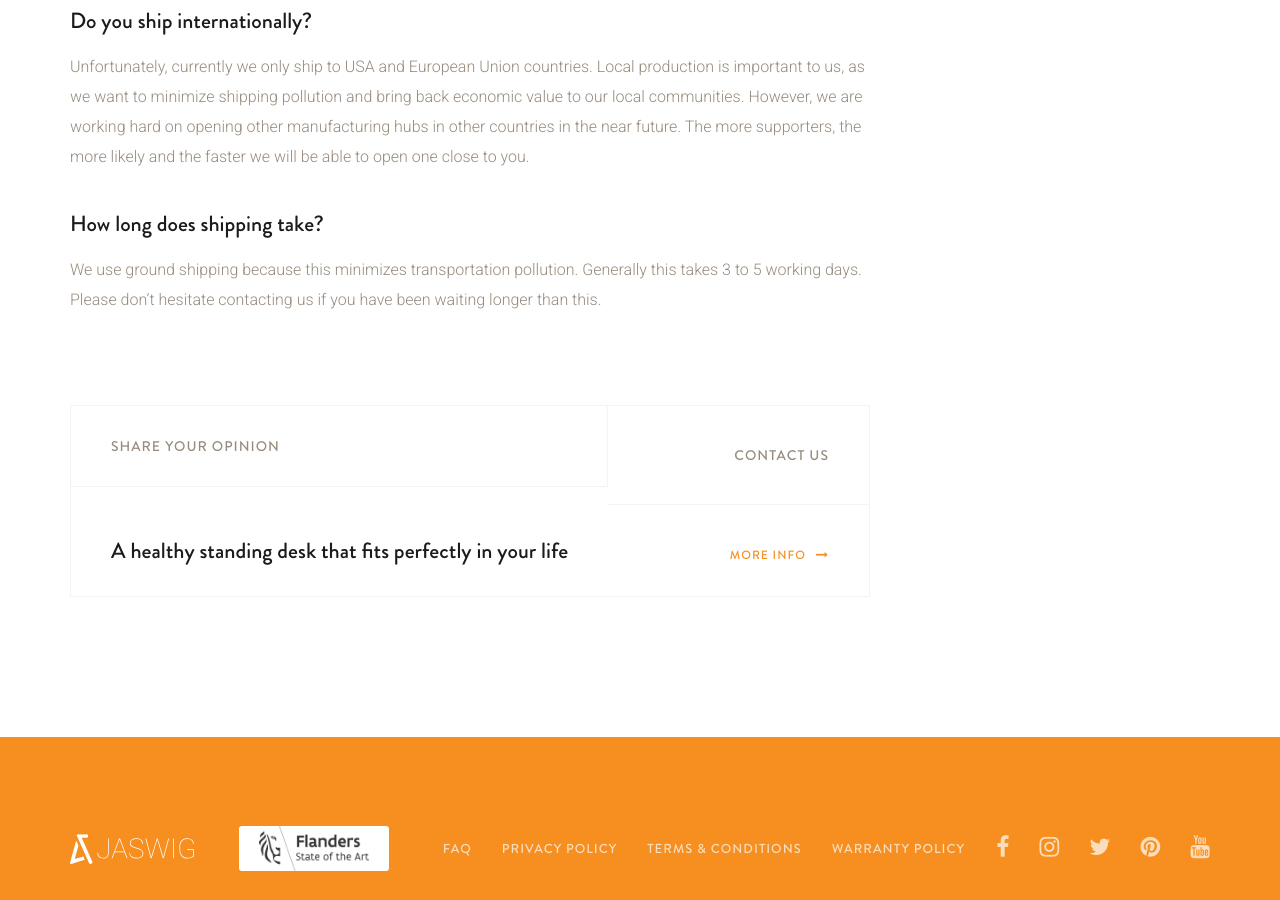
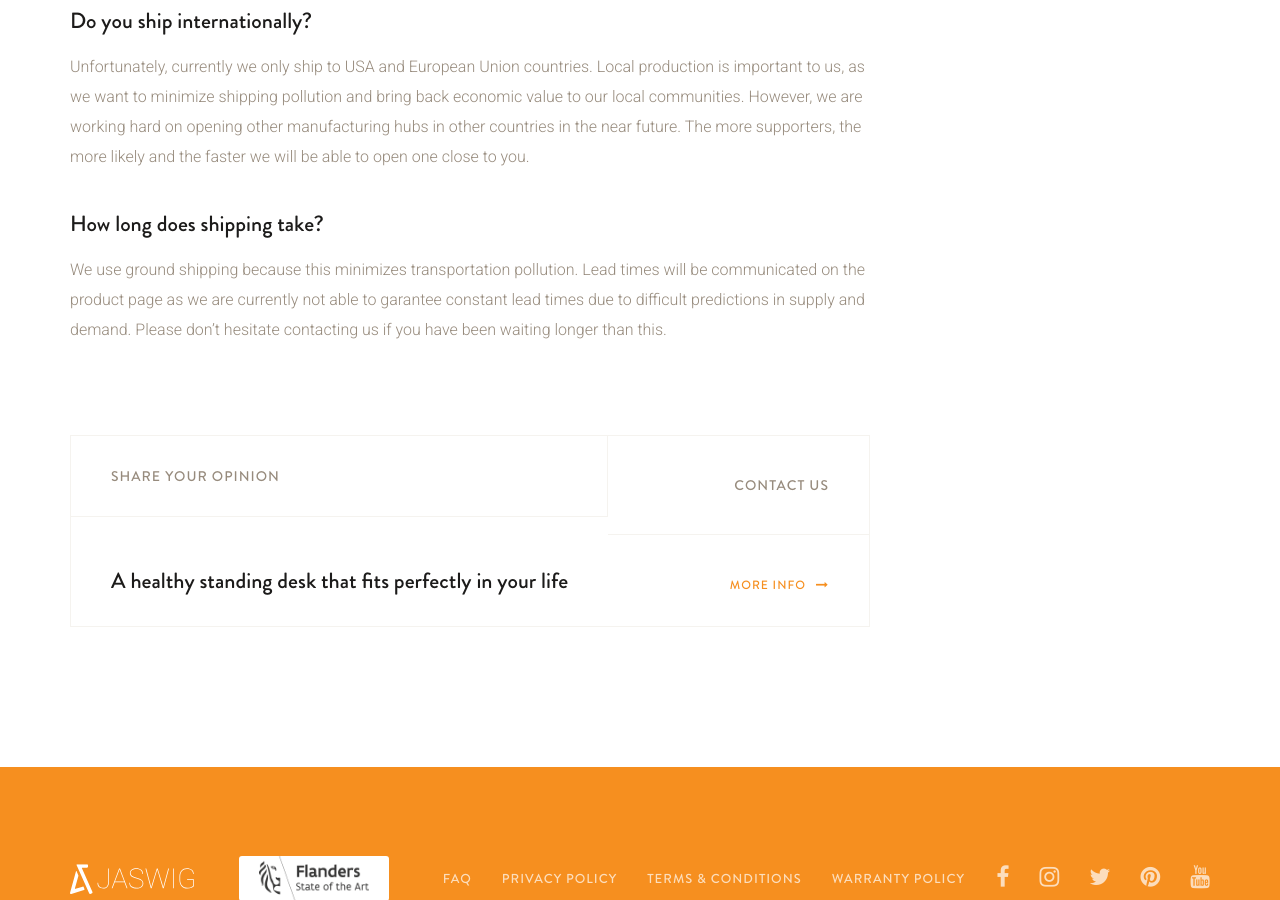
Before and after one commit to samuelrieder/jaswig.github.io, a Jekyll site: the page built from _posts/2016-05-26-FAQs.markdown, in a window 1280 px wide and 900 px high, scrolled down 4705 px. Built offline with Jekyll 4.4.1, drawn with Linux system fonts in a browser that asks for light colours; nearby versions of some CDN libraries.

Commit message:
Update 2016-05-26-FAQs.markdown

```diff
--- a/_posts/2016-05-26-FAQs.markdown
+++ b/_posts/2016-05-26-FAQs.markdown
@@ -82,4 +82,4 @@ For USA orders: Akron & Middlefield (Ohio)
 Unfortunately, currently we only ship to USA and European Union countries. Local production is important to us, as we want to minimize shipping pollution and bring back economic value to our local communities. However, we are working hard on opening other manufacturing hubs in other countries in the near future. The more supporters, the more likely and the faster we will be able to open one close to you.
 
 ### How long does shipping take?
-We use ground shipping because this minimizes transportation pollution. Generally this takes 3 to 5 working days. Please don’t hesitate contacting us if you have been waiting longer than this.
+We use ground shipping because this minimizes transportation pollution. Lead times will be communicated on the product page as we are currently not able to garantee constant lead times due to difficult predictions in supply and demand. Please don’t hesitate contacting us if you have been waiting longer than this.
```
